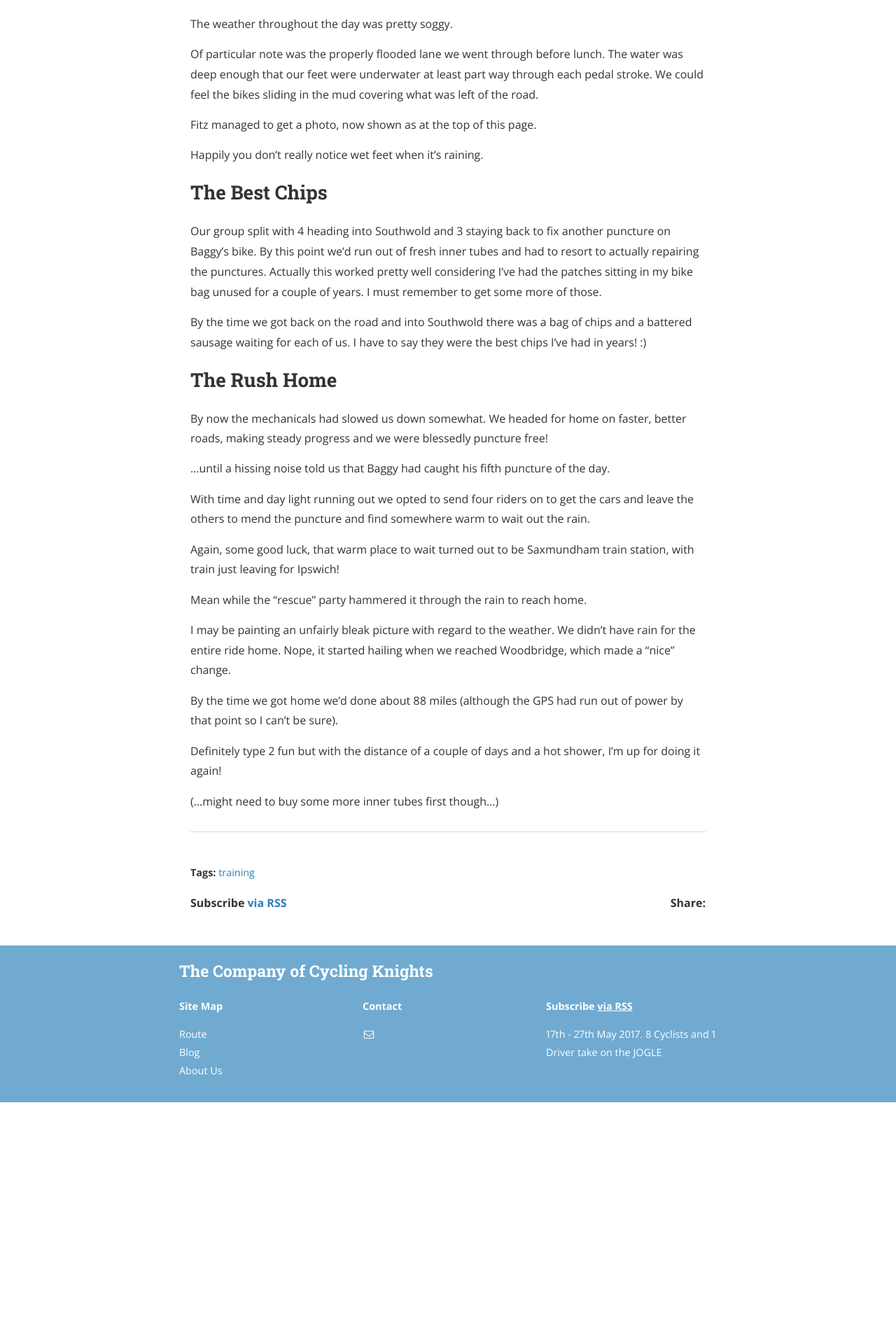
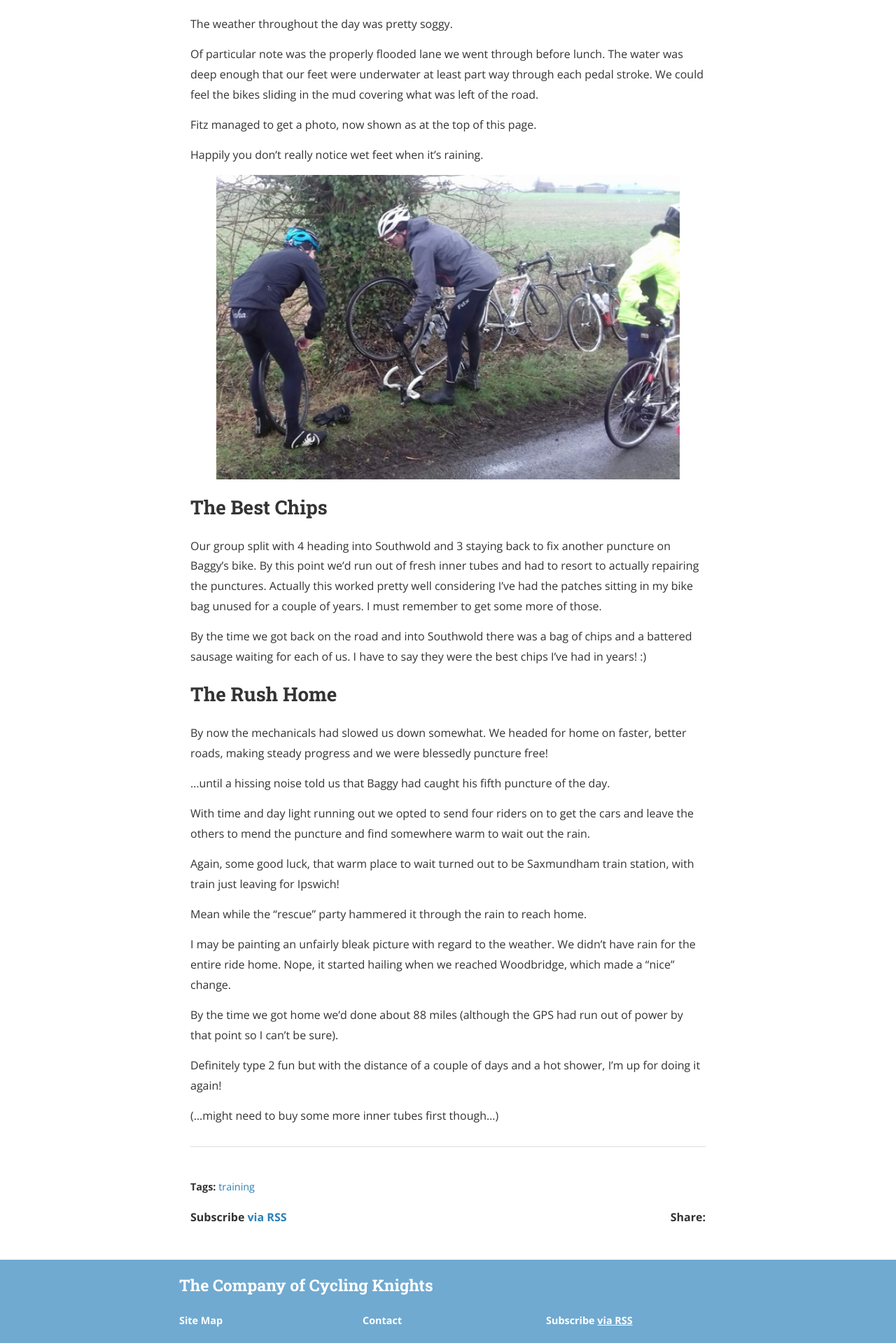
Before and after one commit to CompanyOfCyclingKnights/companyofcyclingknights.github.io, a Jekyll site: the page built from _posts/2017-02-27-ride-from-hell-part-2.markdown, in a window 1280 px wide. Shown: the part 3387-5306 px from the top of the page at 70% size. Built offline with Jekyll 4.4.1, drawn with Linux system fonts in a browser that asks for light colours; nearby versions of some CDN libraries; a style sheet for code colours, icons or effects is not loaded; before the commit the page ends 4962 px from its top, so only the background shows below that.

Commit message:
Another puncture pic

```diff
--- a/_posts/2017-02-27-ride-from-hell-part-2.markdown
+++ b/_posts/2017-02-27-ride-from-hell-part-2.markdown
@@ -86,6 +86,7 @@ Fitz managed to get a photo, now shown as at the top of this page.
 
 Happily you don't really notice wet feet when it's raining.
 
+<img src="/assets/sean_steve_double_puncture.jpg" />
 
 ## The Best Chips
 Our group split with 4 heading into Southwold and 3 staying back to fix
```
Also changed, not shown: assets/sean_steve_double_puncture.jpg (added).
